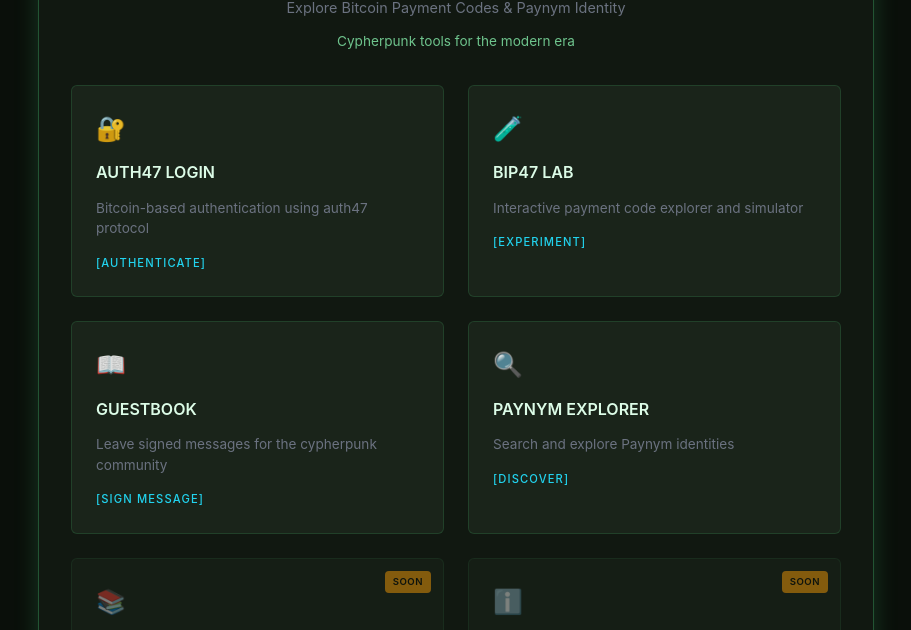
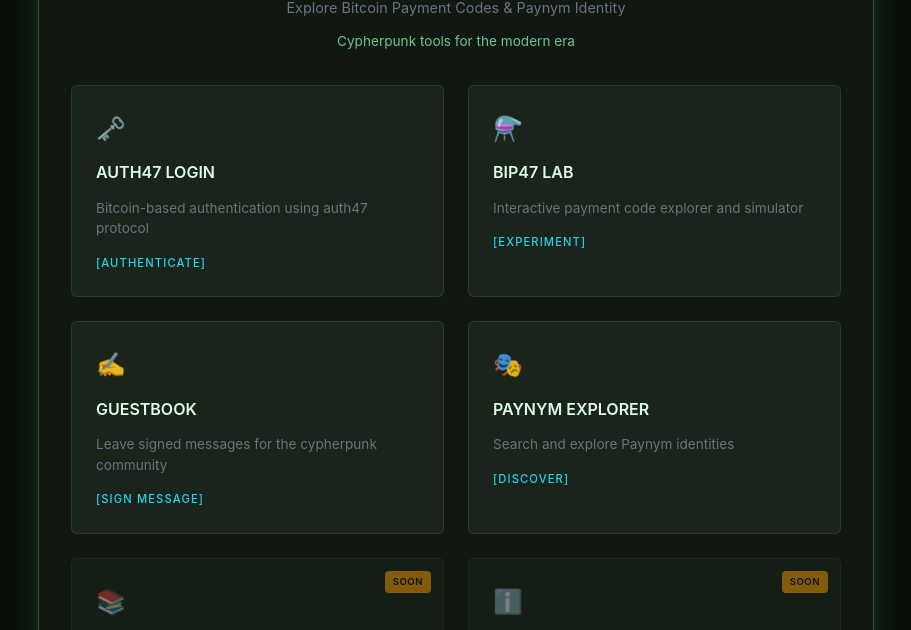
Before and after one commit to linkinparkrulz/bip47-website-2, a website: page public/index.html in a window 1280 px wide. Shown: the part 170-800 px from the top of the page, without its empty margins (184-1095 px from the left). Drawn offline with Linux system fonts and the light colour scheme.

Commit message:
Update card icons for better visual distinction
- AUTH47 LOGIN: 🔐 → 🗝️ (key = authentication)
- BIP47 LAB: 🧪 → ⚗️ (alchemy = experimentation)
- GUESTBOOK: 📖 → ✍️ (writing hand = signing)
- PAYNYM EXPLORER: 🔍 → 🎭 (mask = identity/Paynym)

All icons are now visually distinct and thematically appropriate.

```diff
--- a/public/index.html
+++ b/public/index.html
@@ -39,28 +39,28 @@
 
         <div class="card-grid">
           <a href="/auth" class="card">
-            <div class="card-icon">🔐</div>
+            <div class="card-icon">🗝️</div>
             <div class="card-title">AUTH47 LOGIN</div>
             <div class="card-description">Bitcoin-based authentication using auth47 protocol</div>
             <div class="card-action">[AUTHENTICATE]</div>
           </a>
 
           <a href="/lab" class="card">
-              <div class="card-icon">🧪</div>
+              <div class="card-icon">⚗️</div>
               <div class="card-title">BIP47 LAB</div>
               <div class="card-description">Interactive payment code explorer and simulator</div>
               <div class="card-action">[EXPERIMENT]</div>
           </a>
 
           <a href="/guestbook" class="card">
-            <div class="card-icon">📖</div>
+            <div class="card-icon">✍️</div>
             <div class="card-title">GUESTBOOK</div>
             <div class="card-description">Leave signed messages for the cypherpunk community</div>
             <div class="card-action">[SIGN MESSAGE]</div>
           </a>
 
           <a href="/paynym" class="card">
-            <div class="card-icon">🔍</div>
+            <div class="card-icon">🎭</div>
             <div class="card-title">PAYNYM EXPLORER</div>
             <div class="card-description">Search and explore Paynym identities</div>
             <div class="card-action">[DISCOVER]</div>
```
